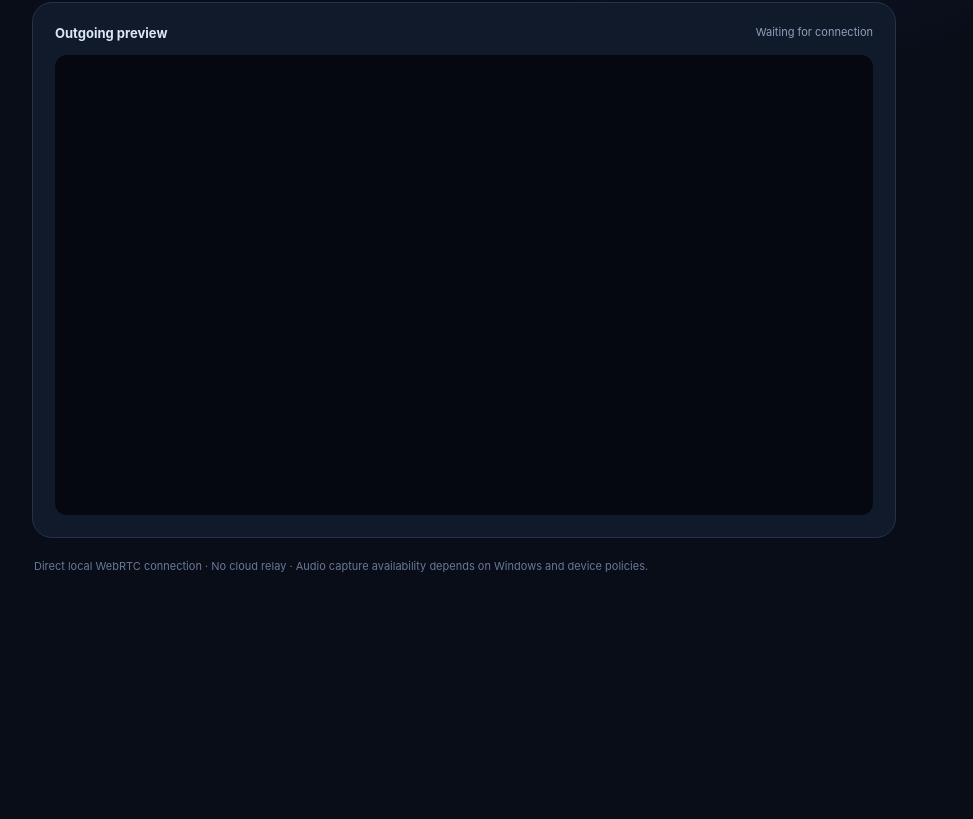
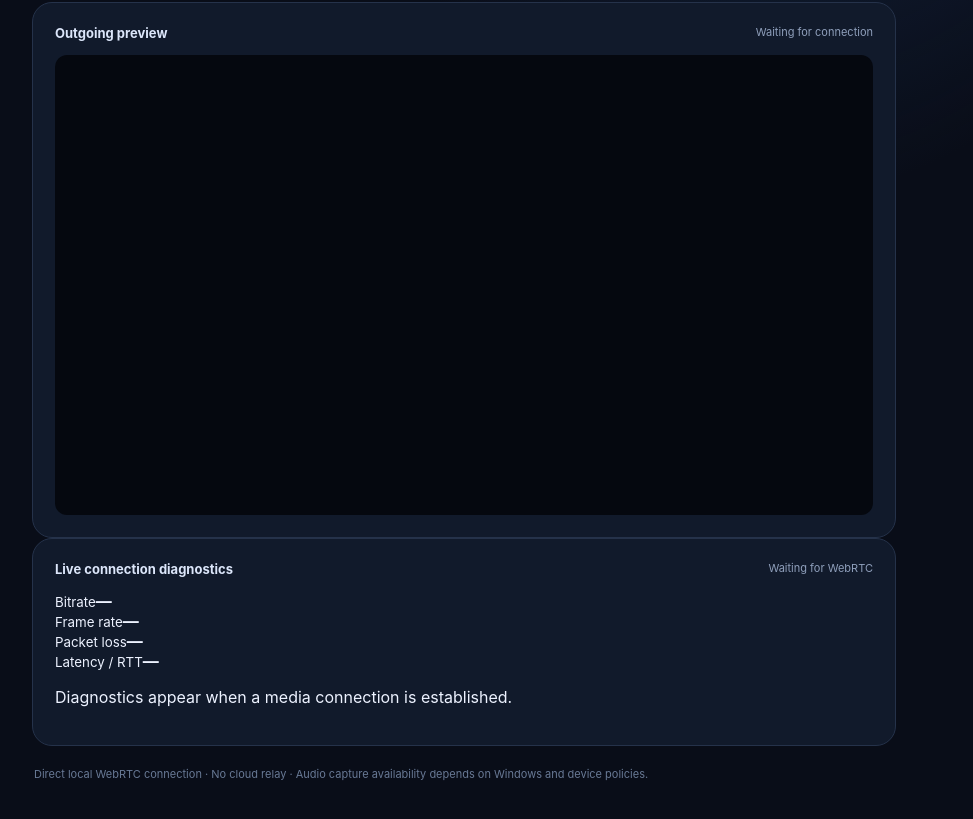
Before and after one commit to Judson-web/atomos-mirror, an Electron app: page desktop/index.html in a window 1280 px wide. Shown: the part 702-1521 px from the top of the page, without its empty margins (176-1149 px from the left). Before the commit the page ends 1331 px from the top, so only its background shows below. Drawn offline with Linux system fonts and the light colour scheme; no server answers.

Commit message:
Add live WebRTC diagnostics panel to desktop companion

```diff
--- a/desktop/index.html
+++ b/desktop/index.html
@@ -9,5 +9,6 @@
   <p class="hint" id="hint">Start the receiver in the Android app, then enter its local IP address and pairing PIN.</p>
 </section>
 <section class="preview panel"><div class="preview-head"><b>Outgoing preview</b><span id="quality">Waiting for connection</span></div><video id="preview" autoplay muted playsinline></video></section>
+<section class="panel diagnostics"><div class="preview-head"><b>Live connection diagnostics</b><span id="diag-state">Waiting for WebRTC</span></div><div class="diag-grid"><div><small>Bitrate</small><strong id="diag-bitrate">—</strong></div><div><small>Frame rate</small><strong id="diag-fps">—</strong></div><div><small>Packet loss</small><strong id="diag-loss">—</strong></div><div><small>Latency / RTT</small><strong id="diag-rtt">—</strong></div></div><p id="diag-advice">Diagnostics appear when a media connection is established.</p></section>
 <footer>Direct local WebRTC connection · No cloud relay · Audio capture availability depends on Windows and device policies.</footer>
 </main><script src="renderer.js"></script></body></html>
```
